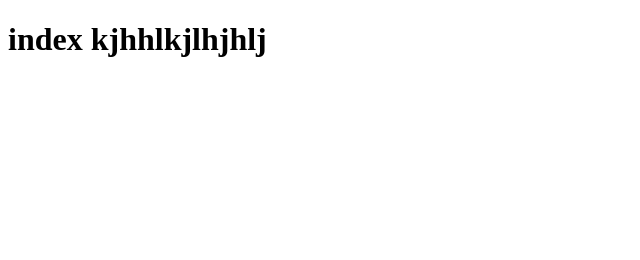
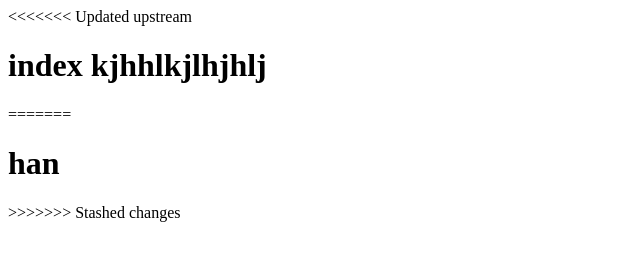
Before and after one commit to Milind-dev/stashing, a plain HTML site: page index.html in a window 1280 px wide. Shown: the whole page, without its empty margins (0-640 px from the left). Drawn offline with Linux system fonts and the light colour scheme.

Commit message:
jfaslkcjsfd

```diff
--- a/index.html
+++ b/index.html
@@ -7,6 +7,10 @@
     <title>Document</title>
 </head>
 <body>
+<<<<<<< Updated upstream
     <h1>index kjhhlkjlhjhlj</h1>
+=======
+    <h1>han</h1>
+>>>>>>> Stashed changes
 </body>
 </html>
```
Also changed, not shown: source.html (+4 -0 lines).
